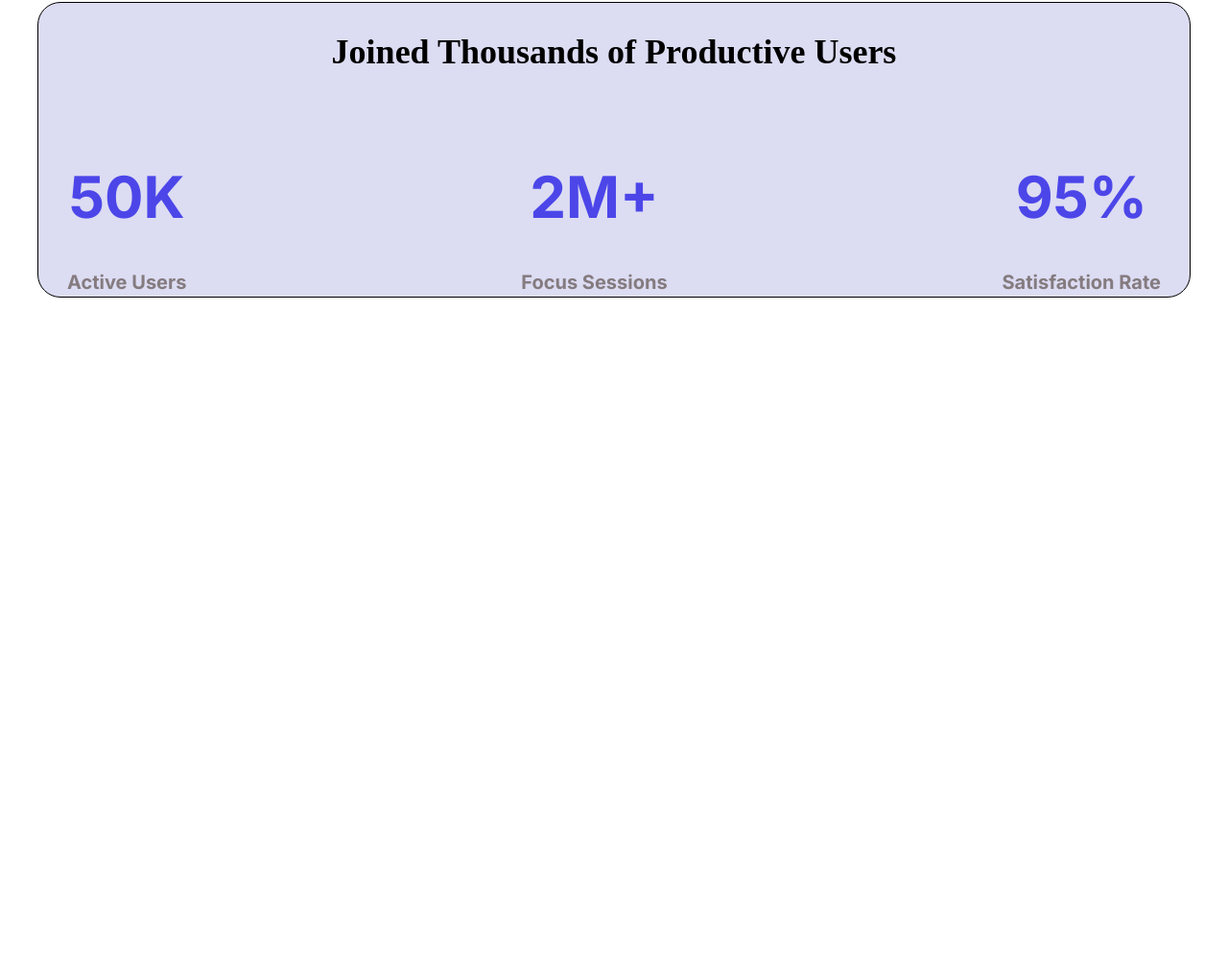
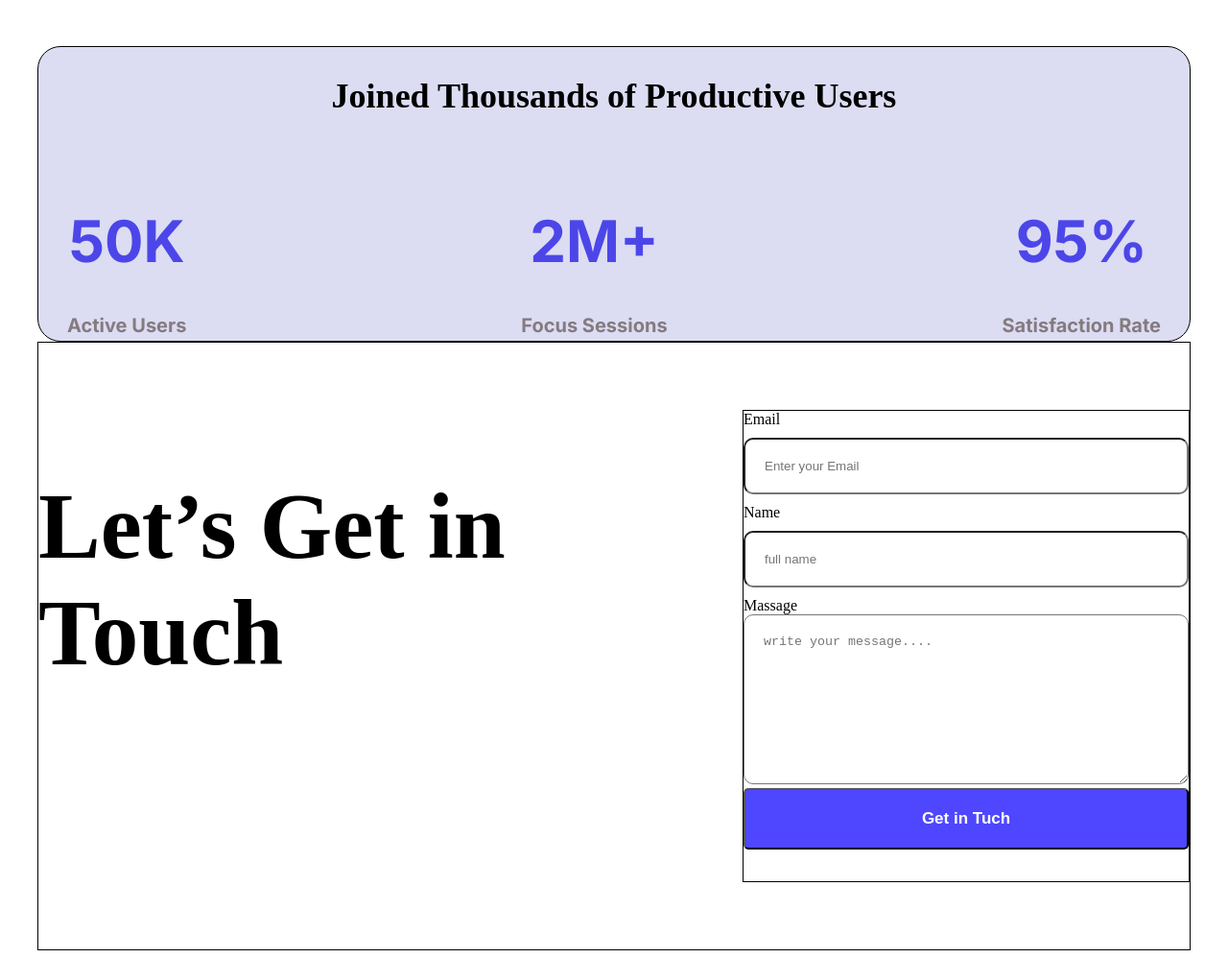
Before and after one commit to Evasfaisal/Assignment-1, a plain HTML site: page index.html in a window 1280 px wide. Shown: the part 1226-2224 px from the top of the page at 96% size. Before the commit the page ends 1562 px from the top, so only its background shows below. Drawn offline with Linux system fonts and the light colour scheme.

Commit message:
tuch sec finished

```diff
--- a/index.html
+++ b/index.html
@@ -64,7 +64,7 @@
                 <button class="main-top-button">Lunch Live Preview</button>
             </div>
             <div class="main-top-img">
-                <img src="Assets/wc-mini.png" alt="">
+                <img src="image/wc-mini.png" alt="">
             </div>
         </div>
 
@@ -99,7 +99,44 @@
 
         </div>
 
+<div class="touch-section middle-content">
 
+
+<div class="touch-section-child">
+
+    <h1 class="tuch-h1">
+        Let’s Get in <br> Touch
+    </h1>
+</div>
+
+<div class="touch-section-child1">
+
+<form class="touch-section-child1-form">
+
+<label for="Email">Email</label> <br>
+<input type="email" name="" id="Email" placeholder="Enter your Email"> <br>
+
+<label for="name">Name</label> <br>
+<input type="Name" name="" id="Name" placeholder="full name"> <br>
+
+<label for="Massage">Massage</label> <br>
+<textarea name="Massage" id="" placeholder="write your message...." ></textarea>
+</form>
+<button class="input-btn" type="submit"> Get in Tuch</button>
+</div>
+
+
+
+
+
+
+
+
+
+
+
+
+</div>
 
 
 
--- a/style.css
+++ b/style.css
@@ -5,7 +5,7 @@ margin: auto;
 .header-contant{
 border: 1px solid ;
 height: 698px;
-background-image: url(Assets/Hero-bg.png);
+background-image: url(image/Hero-bg.png);
 }
 .section-contant{
 border: 1px solid ;
@@ -131,3 +131,57 @@ margin: 0px 0px ;
     font-weight: bold;
     margin-top: 30px;
 }
+
+
+
+
+
+
+
+
+.touch-section{
+  border: 1px solid;
+  display: flex;
+  justify-content: space-between;
+  align-items: center;
+  height: 632px;
+
+}
+.touch-section-child{
+height: 490px;
+}
+.touch-section-child1{
+border: 1px solid;
+height: 490px;
+width: 464px ;
+}
+.tuch-h1{
+font-size: 97px;
+font-weight: bold;
+
+}
+.touch-section-child1-form{
+
+
+}
+input{
+  border-radius: 10px;
+  padding: 20px;
+  width: 420px;
+  margin: 10px 0px;
+}
+textarea{
+    border-radius: 10px;
+  padding: 20px;
+  width: 422px;
+  height: 135px;
+}
+.input-btn{
+width: 100%;
+padding: 20px;
+border-radius: 5px;
+background: #4E47FF;
+color: white;
+font-size: 17px;
+font-weight: bold;
+}
```
